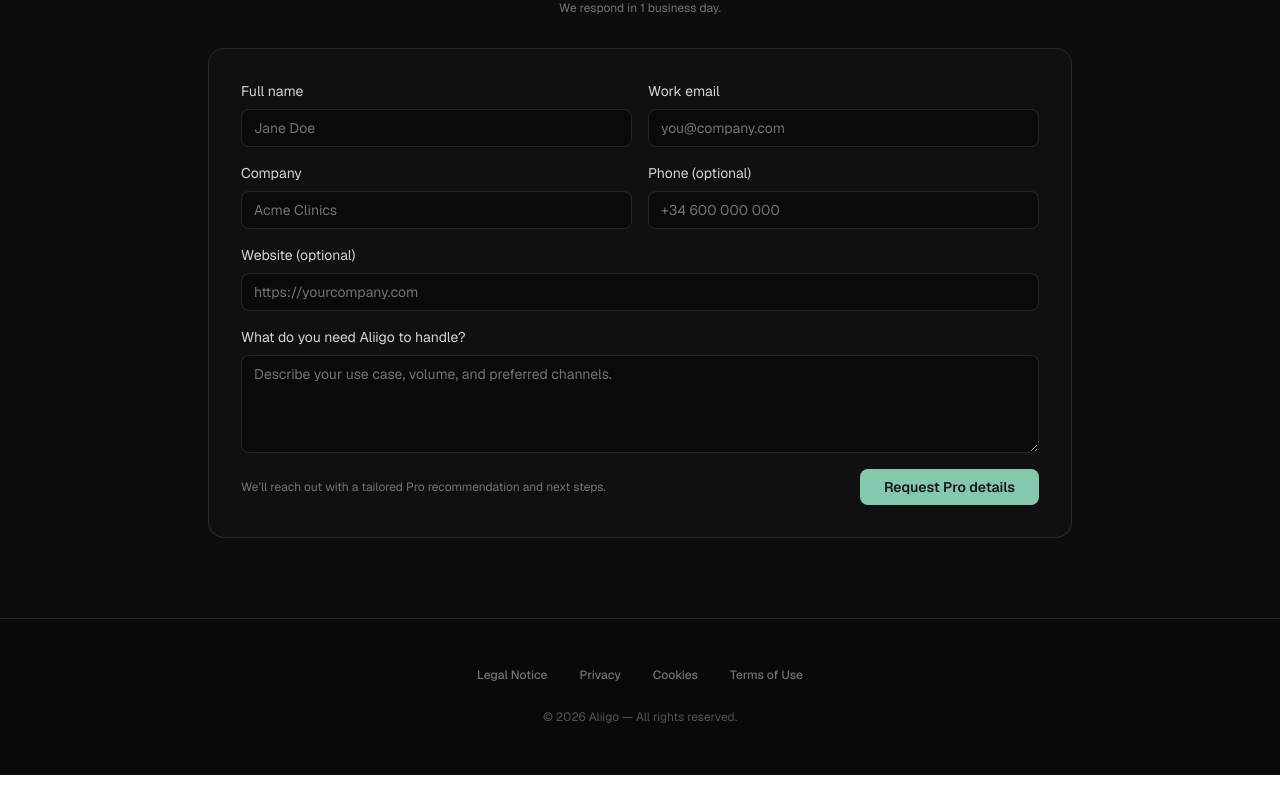
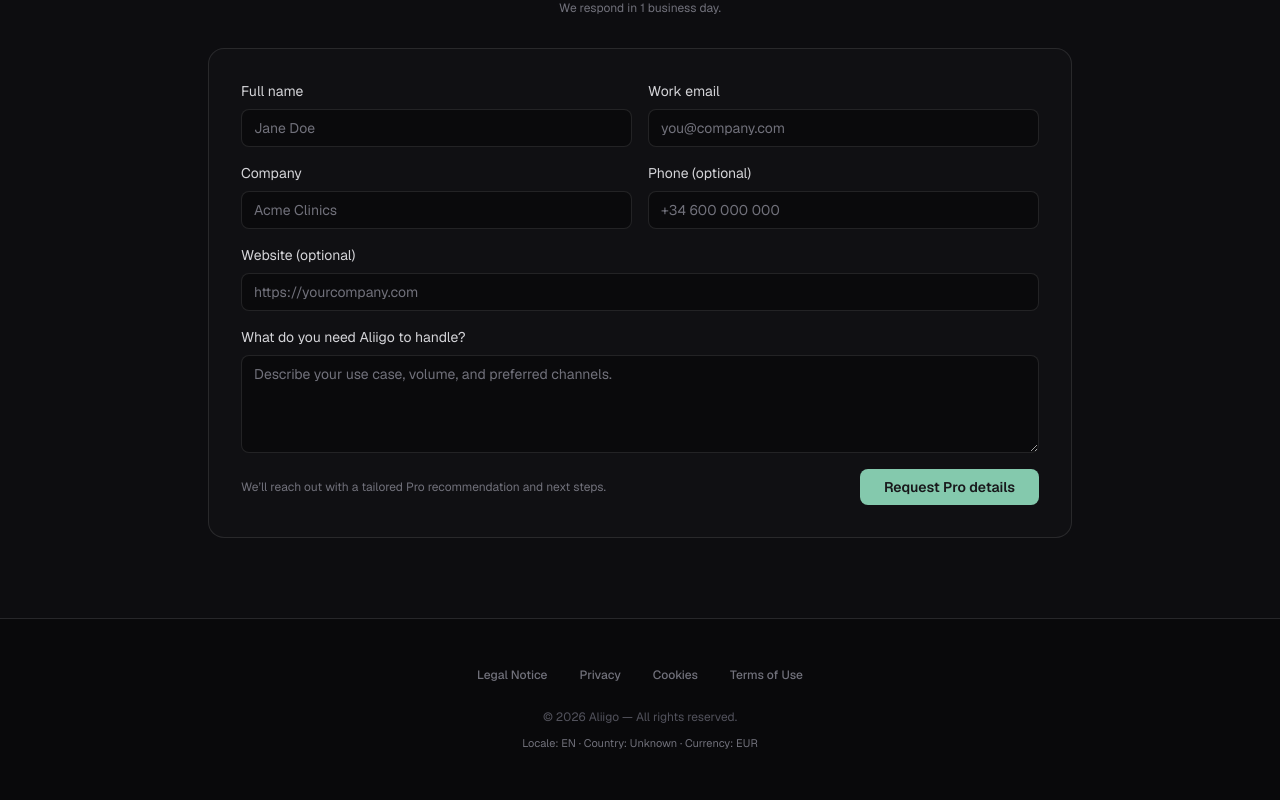
Before and after one commit to eacastel/aliigo, a Next.js app: page /en/pricing in a window 1280 px wide. Shown: the part 1436-2236 px from the top of the page. Before the commit the page ends 2211 px from the top, so only its background shows below. Built offline with nearby package versions, Linux system fonts and the light colour scheme; no server answers.

Commit message:
pricing fixes

```diff
--- a/src/app/[locale]/(app)/dashboard/billing/page.tsx
+++ b/src/app/[locale]/(app)/dashboard/billing/page.tsx
@@ -65,7 +65,8 @@ export default function BillingPage() {
 
   // --- pricing (display only; keep in sync with Stripe) ---
   const currency = (getClientCurrency() ?? "EUR") as AliigoCurrency;
-  const priceFmt = new Intl.NumberFormat(locale, { style: "currency", currency, maximumFractionDigits: 0 });
+  const displayLocale = currency === "USD" ? "en-US" : locale;
+  const priceFmt = new Intl.NumberFormat(displayLocale, { style: "currency", currency, maximumFractionDigits: 0 });
   const priceForPlan = (p: BillingPlan) =>
     p === "starter" ? priceFmt.format(99) : p === "growth" ? priceFmt.format(149) : "—";
   const starterPrice = priceForPlan("starter");
--- a/src/app/[locale]/(public)/layout.tsx
+++ b/src/app/[locale]/(public)/layout.tsx
@@ -94,11 +94,9 @@ export default async function PublicLayout({
              <p className="text-xs leading-5 text-zinc-600">
                &copy; {new Date().getFullYear()} Aliigo — {t('footer')}
              </p>
-            {debugCountry ? (
-              <p className="mt-2 text-[11px] text-zinc-500">
-                Locale: {locale.toUpperCase()} · Country: {debugCountry} · Currency: {currency}
-              </p>
-            ) : null}
+            <p className="mt-2 text-[11px] text-zinc-500">
+              Locale: {locale.toUpperCase()} · Country: {debugCountry ?? "Unknown"} · Currency: {currency}
+            </p>
           </div>
         </div>
       </footer>
--- a/src/app/[locale]/(public)/page.tsx
+++ b/src/app/[locale]/(public)/page.tsx
@@ -83,8 +83,15 @@ export default function HomePage() {
   const t = useTranslations("Landing");
   const locale = useLocale();
   const heroQualifier = t("hero.qualifier");
-  const currency = (getClientCurrency() ?? "EUR") as AliigoCurrency;
-  const priceFmt = new Intl.NumberFormat(locale, { style: "currency", currency, maximumFractionDigits: 0 });
+  const [currency, setCurrency] = useState<AliigoCurrency>("EUR");
+
+  useEffect(() => {
+    const next = (getClientCurrency() ?? "EUR") as AliigoCurrency;
+    setCurrency(next);
+  }, []);
+
+  const displayLocale = currency === "USD" ? "en-US" : locale;
+  const priceFmt = new Intl.NumberFormat(displayLocale, { style: "currency", currency, maximumFractionDigits: 0 });
   const starterPrice = priceFmt.format(99);
   const growthPrice = priceFmt.format(149);
   const proPrice = priceFmt.format(349);
--- a/src/app/[locale]/(public)/pricing/page.tsx
+++ b/src/app/[locale]/(public)/pricing/page.tsx
@@ -21,7 +21,8 @@ export default async function PricingPage({
     (paramCurrency?.toUpperCase() === "USD" || paramCurrency?.toUpperCase() === "EUR"
       ? (paramCurrency.toUpperCase() as AliigoCurrency)
       : getCurrencyFromCookies(cookieStore)) ?? "EUR";
-  const priceFmt = new Intl.NumberFormat(locale, { style: "currency", currency, maximumFractionDigits: 0 });
+  const displayLocale = currency === "USD" ? "en-US" : locale;
+  const priceFmt = new Intl.NumberFormat(displayLocale, { style: "currency", currency, maximumFractionDigits: 0 });
   const starterPrice = priceFmt.format(99);
   const growthPrice = priceFmt.format(149);
   const proPrice = priceFmt.format(349);
--- a/src/components/WorksWithRow.tsx
+++ b/src/components/WorksWithRow.tsx
@@ -17,26 +17,26 @@ export function WorksWithRow({ className }: WorksWithRowProps) {
 
   return (
     <div className={className}>
-      <div className="flex flex-wrap items-center justify-center gap-3 text-[11px] font-semibold uppercase tracking-[0.2em] text-zinc-500 text-center">
+      <div className="flex flex-wrap items-center justify-center gap-3 text-[11px] font-semibold uppercase tracking-[0.25em] text-zinc-500/80 text-center">
         {t("demo.worksWith.label")}
       </div>
-      <div className="mt-4 flex flex-wrap justify-center gap-4">
+      <div className="mt-5 flex flex-wrap justify-center gap-6">
         {logos.map((logo) => (
           <span
             key={logo.key}
-            className="inline-flex items-center gap-3 rounded-full border border-white/10 bg-white/[0.03] px-5 py-2.5 text-sm text-zinc-300 shadow-[0_0_0_1px_rgba(255,255,255,0.02)]"
+            className="inline-flex items-center gap-3 px-2 py-1 text-sm text-zinc-400/90"
           >
             <img
               src={logo.file}
               alt={`${logo.key} logo`}
-              className="h-6 w-6 md:h-7 md:w-7 object-contain opacity-60 grayscale"
+              className="h-7 w-7 md:h-9 md:w-9 object-contain opacity-45 grayscale"
               loading="lazy"
             />
             <span className="font-medium">{logo.key}</span>
           </span>
         ))}
       </div>
-      <div className="mt-2 text-xs text-zinc-500 text-center">
+      <div className="mt-2 text-xs text-zinc-500/80 text-center">
         {t("demo.worksWith.note")}
       </div>
     </div>
--- a/src/middleware.ts
+++ b/src/middleware.ts
@@ -64,6 +64,13 @@ function setCurrencyCookie(res: NextResponse, currency: string) {
   });
 }
 
+function inferredCurrency(req: NextRequest): "EUR" | "USD" {
+  const country = getCountryCode(req);
+  if (country) return currencyForCountry(country);
+  const locale = getPathLocale(req.nextUrl.pathname) || getCookieLocale(req) || getBrowserLocale(req);
+  return locale === "es" ? "EUR" : "USD";
+}
+
 export default function middleware(req: NextRequest) {
   // 1) Keep your www redirect
   const host = req.headers.get("host") || "";
@@ -100,8 +107,7 @@ export default function middleware(req: NextRequest) {
   if (queryCurrency) {
     setCurrencyCookie(res, queryCurrency);
   } else {
-    const country = getCountryCode(req);
-    const inferred = currencyForCountry(country);
+    const inferred = inferredCurrency(req);
     if (!cookieCurrency || cookieCurrency !== inferred) {
       setCurrencyCookie(res, inferred);
     }
```
Also changed, not shown: public/widget/v1/aliigo-widget.js (+1 -1 lines), 3 other files (tests, documents, lock files or other folders).
